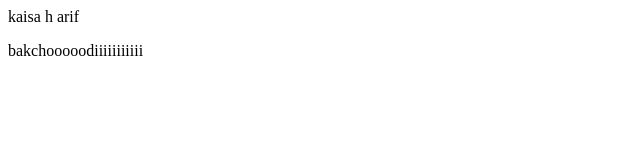
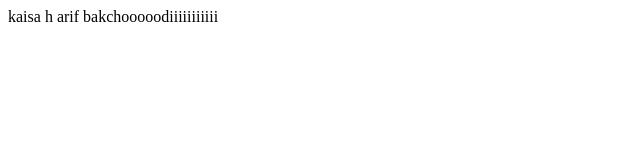
Before and after one commit to ka1chawla/kashishchawla.github.io, a plain HTML site: page index.html in a window 1280 px wide. Shown: the whole page, without its empty margins (0-640 px from the left). Drawn offline with Linux system fonts and the light colour scheme.

Commit message:
Update index.html

```diff
--- a/index.html
+++ b/index.html
@@ -1,7 +1,7 @@
 <html>
 
 <p>
-kaisa h arif</p>
+kaisa h arif
 
-  bakchooooodiiiiiiiiiii
+  bakchooooodiiiiiiiiiii</p>
 </html>
```
